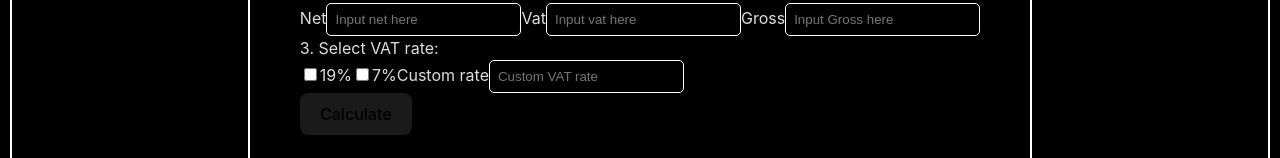
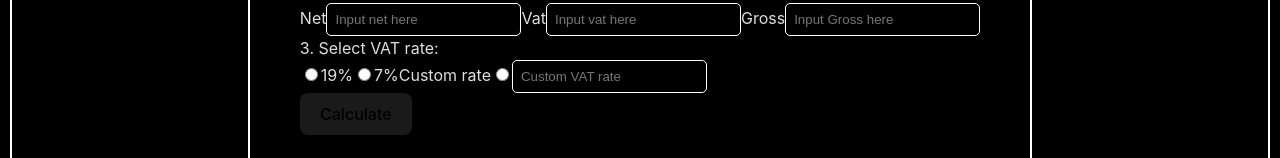
Before and after one commit to Phil-star1984/kickass_projects, a React (Vite) app: page /weekone in a window 1280 px wide. Shown: the part 536-694 px from the top of the page. Built offline with nearby package versions, Linux system fonts and the light colour scheme.

Commit message:
Fix Functionality

```diff
--- a/src/components/WeekOne.jsx
+++ b/src/components/WeekOne.jsx
@@ -5,10 +5,15 @@ function WeekOne() {
   const [gross, setGross] = useState("");
   const [net, setNet] = useState("");
   const [otherRate, setOtherRate] = useState("");
+  const [taxRateOne, setTaxRateOne] = useState("");
+  const [taxRateTwo, setTaxRateTwo] = useState("");
 
   const handleSubmit = (e) => {
     e.preventDefault();
-    console.log(vat, gross, net, otherRate);
+
+    calculateTax();
+
+    console.log(vat, gross, net, otherRate, taxRateOne, taxRateTwo);
 
     const form = e.target;
     const formData = new FormData(form);
@@ -19,7 +24,9 @@ function WeekOne() {
   };
 
   const calculateTax = () => {
-    const grossResult = net + vat;
+    /* const grossResult = Number(net) + Number(vat); */
+    const grossResult = +net + +vat;
+    setGross(grossResult);
   };
 
   return (
@@ -66,16 +73,30 @@ function WeekOne() {
             </div>
             <div className="weekone_checkboxes">
               <p>3. Select VAT rate:</p>
-              <input type="checkbox" value="tax_rate_one" />
+              <input
+                type="radio"
+                value="19"
+                name="tax_rate"
+                onChange={(e) => setTaxRateOne(e.target.value)}
+              />
               <label htmlFor="tax_rate_one">19%</label>
-              <input type="checkbox" value="tax_rate_two" />
-              <label for="tax_rate_two">7%</label>
-              <label for="other_rate">Custom rate</label>
+              <input
+                type="radio"
+                value="7"
+                name="tax_rate"
+                onChange={(e) => setTaxRateTwo(e.target.value)}
+              />
+              <label htmlFor="tax_rate_two">7%</label>
+              <label htmlFor="other_rate">Custom rate</label>
+              <input
+                type="radio"
+                name="tax_rate"
+                value={otherRate}
+                onChange={(e) => setOtherRate(e.target.value)}
+              />
               <input
                 type="text"
                 name="other_rate"
-                value={otherRate}
-                onChange={(e) => setOtherRate(e.target.value)}
                 placeholder="Custom VAT rate"
               />
             </div>
```
